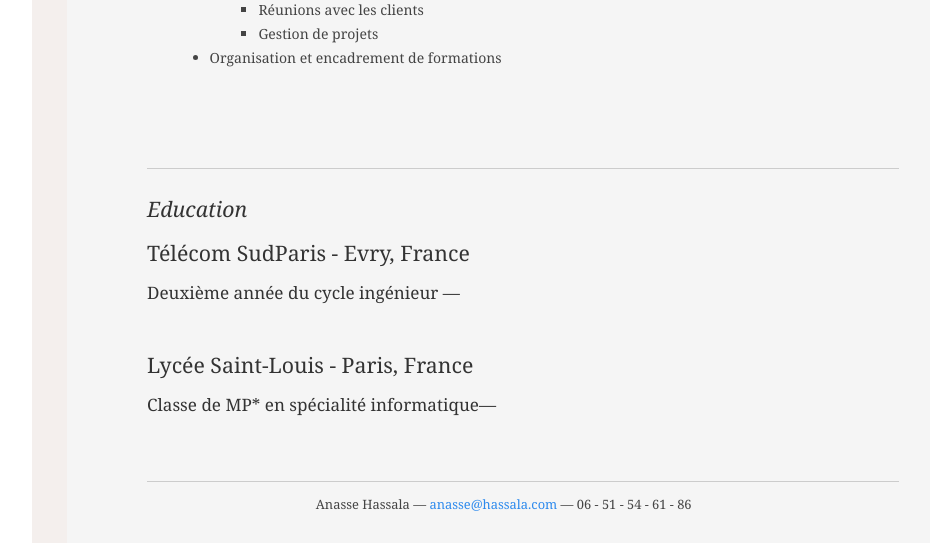
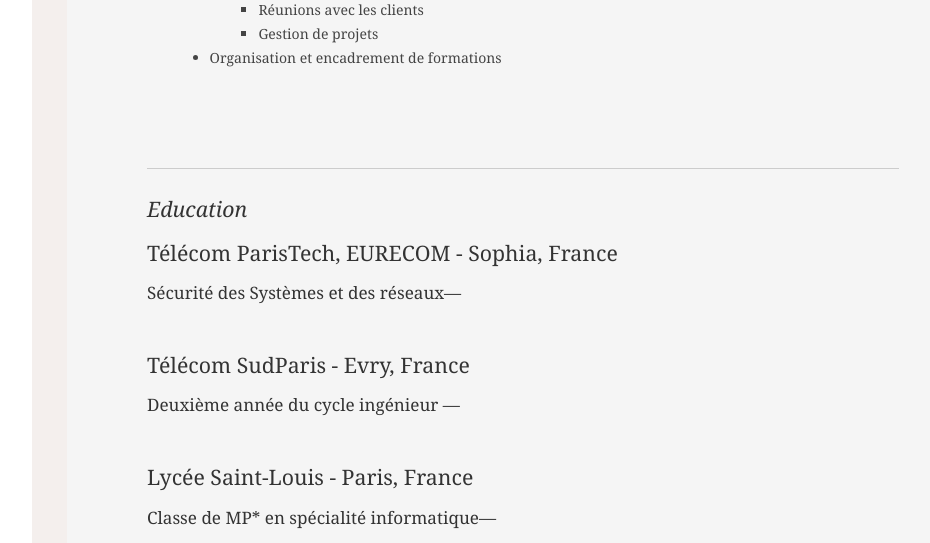
Before and after one commit to a-hassala/website, a PHP site: page /cv.php in a window 1280 px wide. Shown: the part 1572-2115 px from the top of the page, without its empty margins (218-1148 px from the left). Run offline with PHP 8.4, Linux system fonts and the light colour scheme; some libraries are stand-ins or nearby versions.

Commit message:
ajout d'Eurecom sur le CV

```diff
--- a/lang.php
+++ b/lang.php
@@ -192,6 +192,7 @@ else if (!isset($_SESSION['lang'])) {
 
 
 	$education = 'Education';
+	$eurecom='MSC Network and System Security';
 	$tsp = 'Second year of IT top graduate engineering curriculum ';
 	$cpge = 'Best course majoring in Maths and Computer Science amid top 10 French schools leading to national
 	competitive entrance exam';
@@ -432,6 +433,7 @@ Réalisations Détaillées:
 
 
 	$education = 'Education';
+	$eurecom = 'Sécurité des Systèmes et des réseaux';
 	$tsp = 'Deuxième année du cycle ingénieur ';
 	$cpge = 'Classe de MP* en spécialité informatique';
 
--- a/resume.php
+++ b/resume.php
@@ -134,6 +134,8 @@
 							<h2><?php echo $education; ?></h2>
 						</div>
 						<div class="yui-u">
+							<h2>Télécom ParisTech, EURECOM - Sophia, France</h2>
+							<h3><?php echo $eurecom; ?>&mdash; </h3><br/>
 							<h2>Télécom SudParis - Evry, France</h2>
 							<h3><?php echo $tsp; ?>&mdash; </h3><br/>
 							<h2>Lycée Saint-Louis - Paris, France</h2>
```
Lines whose indentation alone changed are shown as unchanged.
